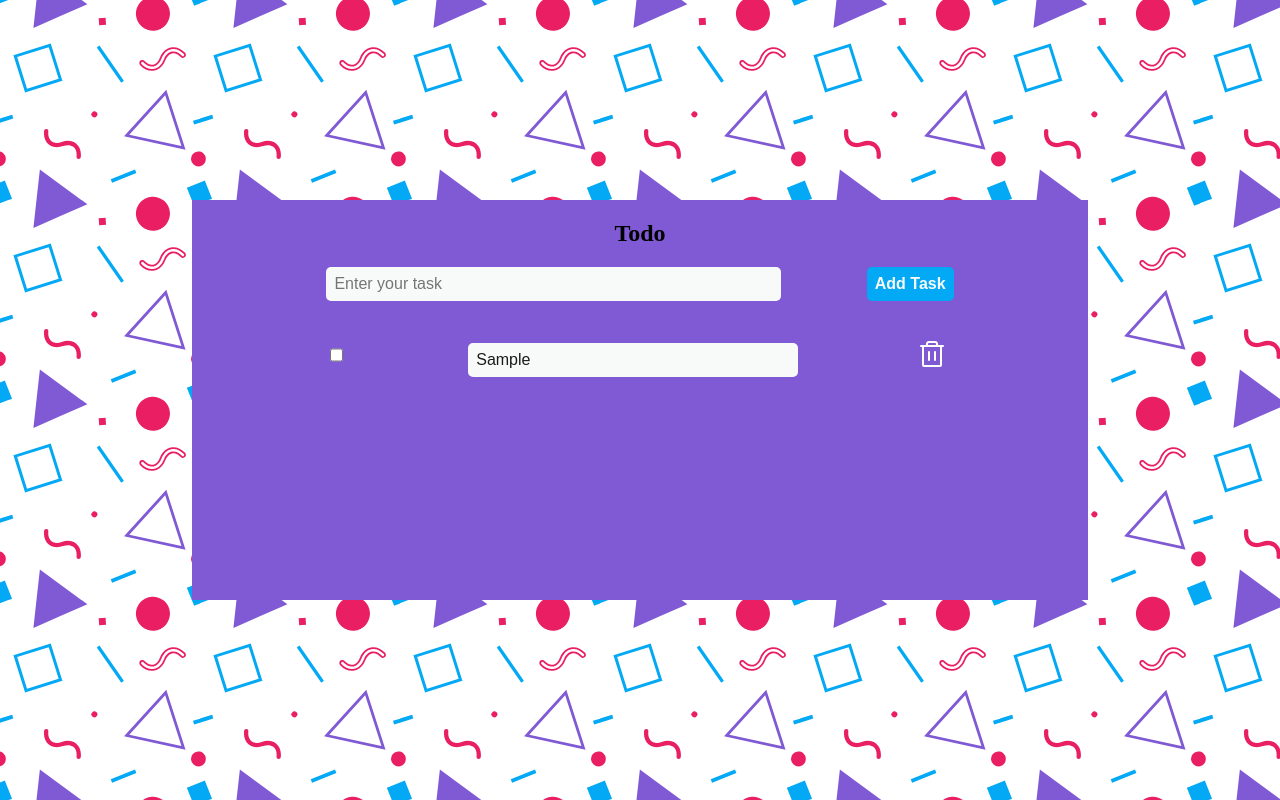
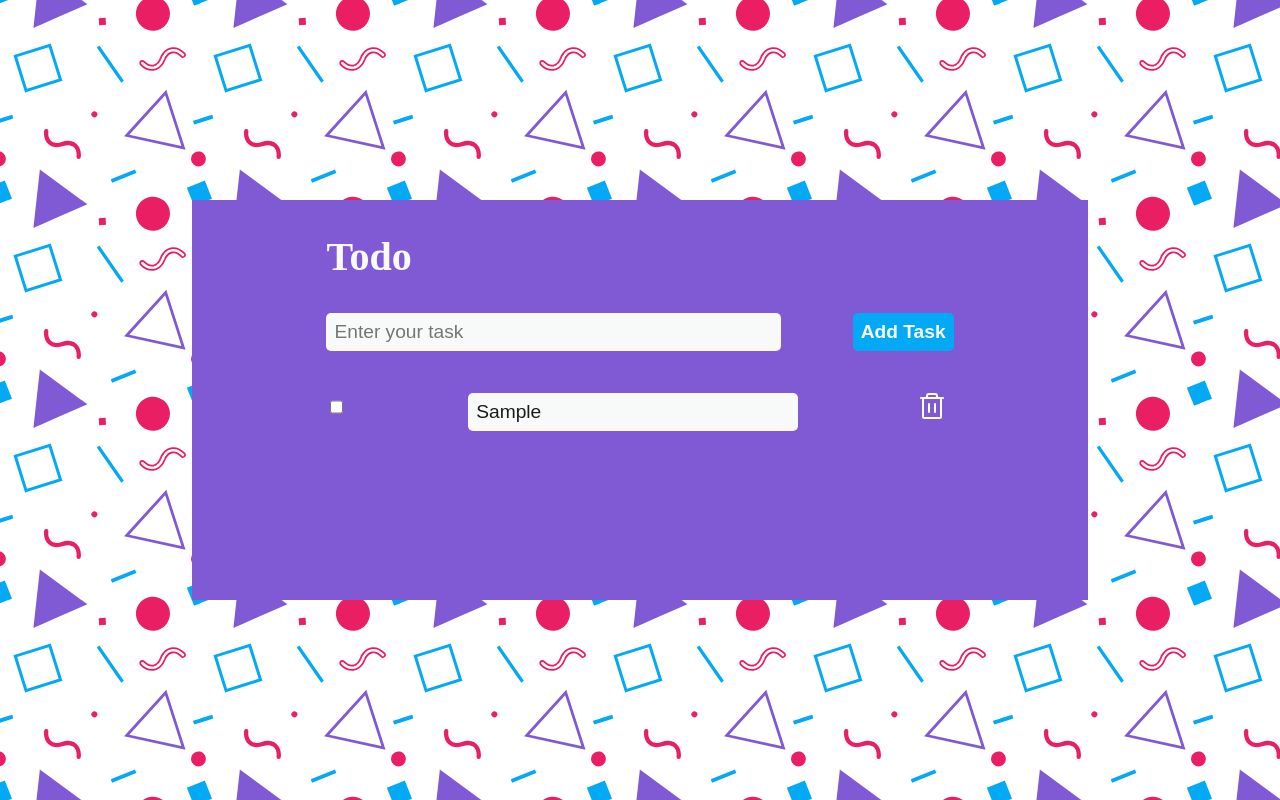
Before and after one commit to CarolANikolic/todo-list, a React (Create React App) app: page / in a window 1280 px wide. Both pictures are taken after typing "Sample" into the empty fields and a click on the button "Add Task". Built offline with nearby package versions, Linux system fonts and the light colour scheme.

Commit message:
style: add font size variable, adpt it to bigger screens, give styles to title.

```diff
--- a/public/global.css
+++ b/public/global.css
@@ -5,6 +5,10 @@
     --dark-purple: #805AD5;
     --light-purple: #af9bdb;
     --light-blue: #03a9f4;
+
+    /* Font size */
+    --fs-small: 1rem;
+    --fs-big: 2rem;
 }
 
 html, body, ul {
@@ -23,3 +27,10 @@ main {
     align-items: center;
     min-height: 100vh;
 }
+
+@media  screen and (min-width: 1024px) {
+    :root {
+        --fs-small: 1.2rem;
+        --fs-big: 2.5rem;
+    }
+}
--- a/src/components/CheckboxItem/CheckBoxItem.module.css
+++ b/src/components/CheckboxItem/CheckBoxItem.module.css
@@ -8,7 +8,7 @@
     background-color: var(--white);
     color: var(--black);
 
-    font-size: 1rem;
+    font-size: var(--fs-small);
 
     border: none;
     border-radius: 5px;
--- a/src/components/FormFactory/FormFactory.module.css
+++ b/src/components/FormFactory/FormFactory.module.css
@@ -2,7 +2,7 @@
     background-color: var(--white);
     border: none;
     border-radius: 5px;
-    font-size: 1rem;
+    font-size: var(--fs-small);
 
     padding: .5rem;
     width: 50%;
--- a/src/components/TodoWrapper/TodoWrapper.jsx
+++ b/src/components/TodoWrapper/TodoWrapper.jsx
@@ -27,7 +27,9 @@ export const TodoWrapper = () => {
 
     return (
         <section className={styles.todoWrapper}>
-            <h1>Todo</h1>
+            <div className={styles.titleContainer}>
+                <h1 className={styles.title}>Todo</h1>
+            </div>
             <FormFactory
                 formStyle={styles.todoForm}
                 type='todoForm'
--- a/src/components/TodoWrapper/TodoWrapper.module.css
+++ b/src/components/TodoWrapper/TodoWrapper.module.css
@@ -9,6 +9,11 @@
     margin: 0 auto;
     height: 400px;
     width: 90%;
+}
+
+.title {
+    color: var(--white);
+    font-size: var(--fs-big);
 }
 
 .todoForm {
@@ -24,7 +29,7 @@
     color: var(--white);
     border: none;
     border-radius: 5px;
-    font-size: 1rem;
+    font-size: var(--fs-small);
     font-weight: bolder;
     padding: 0 .5rem;
 }
@@ -34,6 +39,12 @@
         width: 70%;
     }
 
+    .titleContainer {
+        text-align: left;
+        margin: 0 auto;
+        width: 70%;
+    }
+
     .todoForm {
         justify-content: space-between;
     }
```
